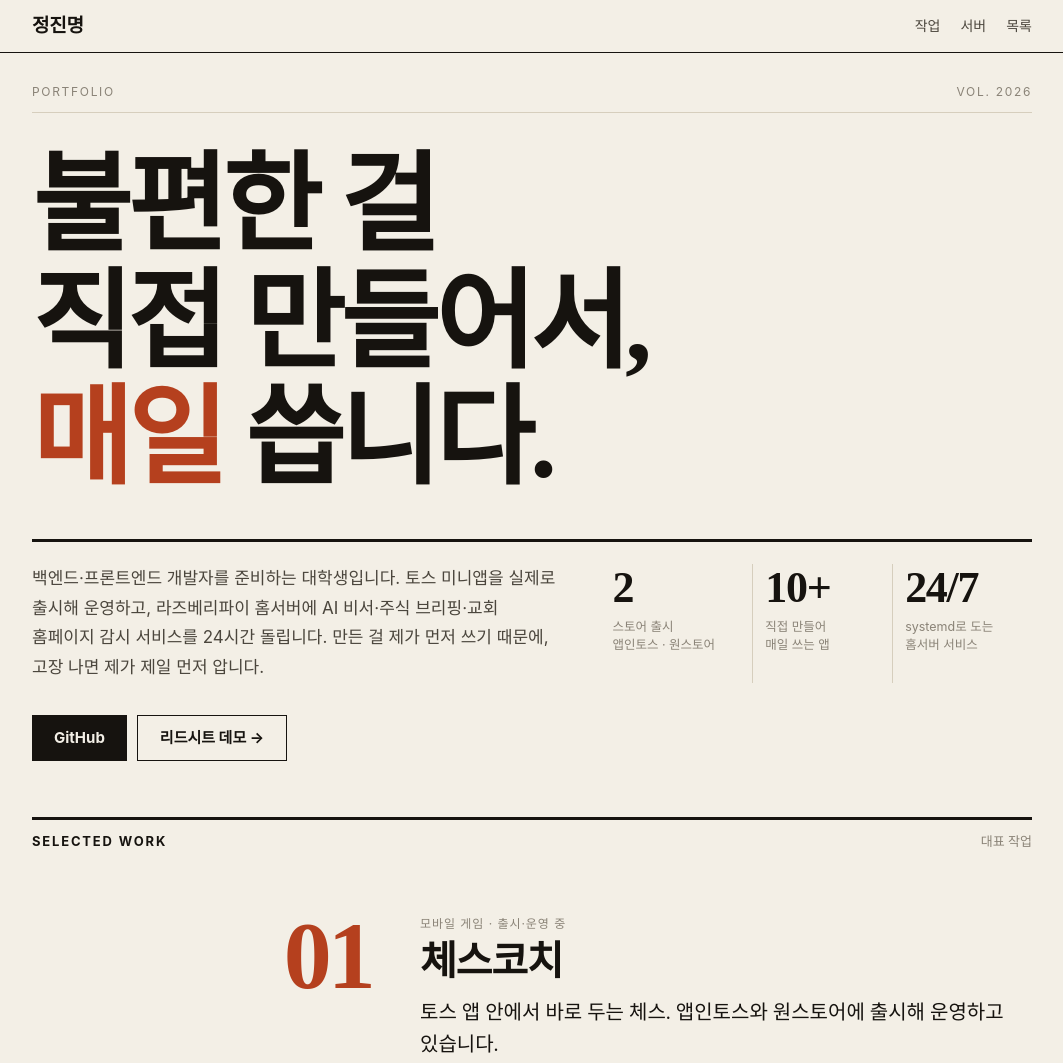
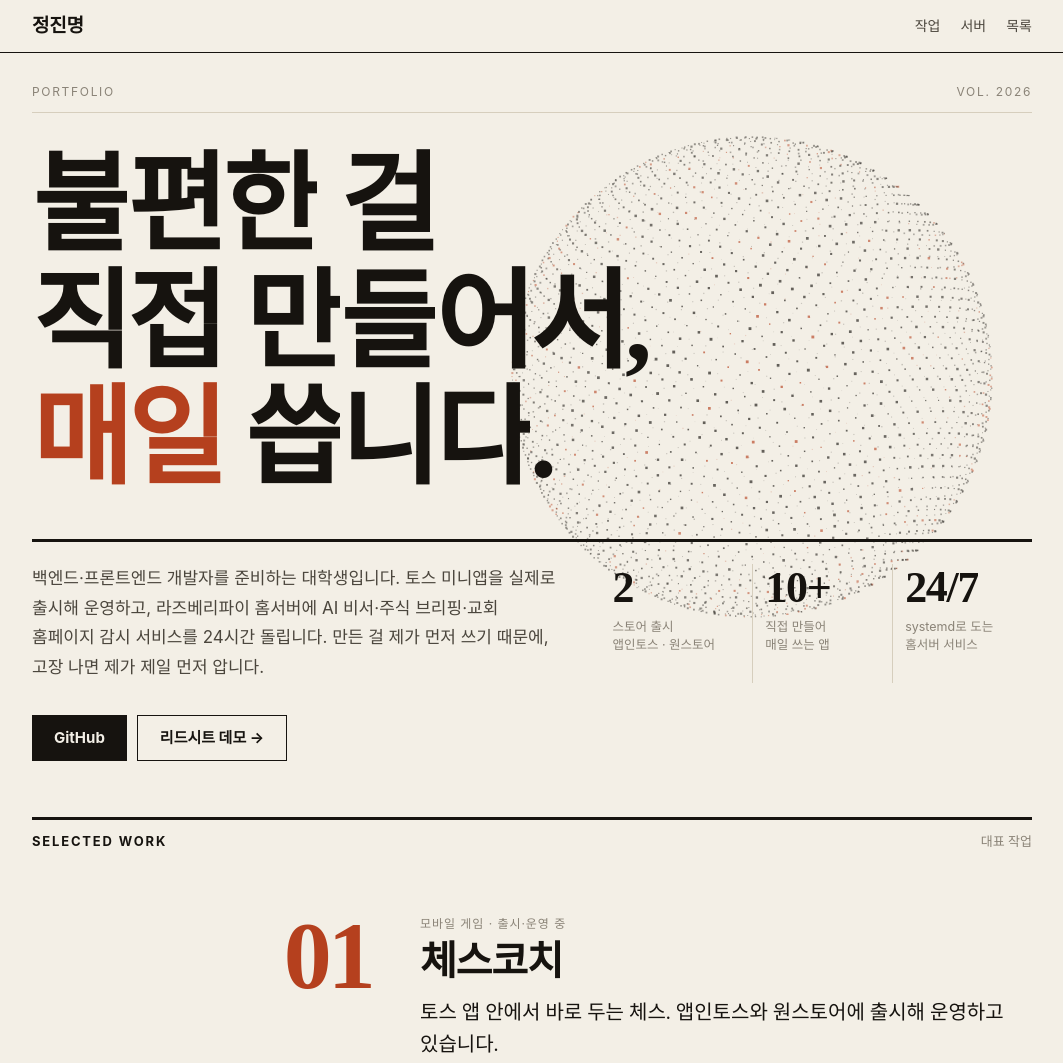
Before and after one commit to jin123-mye/jin123-mye.github.io, a plain HTML site: page index.html in a window 1280 px wide. Shown: the top 1063 px of the page, without its empty margins (108-1171 px from the left). Drawn offline with Linux system fonts and the light colour scheme; a web font is replaced by a local one.

Commit message:
모션 추가: 입자 구 히어로, 글자 등장, 숫자 슬롯, 카드 겹침 등 (움직임 줄이기 설정 시 꺼짐)
Co-Authored-By: Claude Sonnet 5.5 <noreply@anthropic.com>

```diff
--- a/index.html
+++ b/index.html
@@ -14,6 +14,7 @@
 <link rel="preconnect" href="https://fonts.gstatic.com" crossorigin>
 <link rel="stylesheet" href="https://fonts.googleapis.com/css2?family=Noto+Serif+KR:wght@500;700;900&display=swap">
 <link rel="stylesheet" href="https://cdn.jsdelivr.net/gh/orioncactus/pretendard@v1.3.9/dist/web/variable/pretendardvariable-dynamic-subset.min.css">
+<script>document.documentElement.classList.add("js")</script>
 <link rel="stylesheet" href="style.css">
 </head>
 <body>
@@ -30,6 +31,7 @@
 
 <main>
 <section class="hero wrap">
+  <canvas class="orb" aria-hidden="true"></canvas>
   <p class="issue"><span>Portfolio</span><span>Vol. 2026</span></p>
   <h1>불편한 걸<br>직접 만들어서,<br><em>매일</em> 씁니다.</h1>
   <div class="hero-foot">
@@ -219,5 +221,6 @@ Spring Boot
   <p><a href="https://github.com/jin123-mye">github.com/jin123-mye</a></p>
   <p class="muted">대부분의 코드는 개인 데이터가 섞여 있어 비공개 저장소에 있습니다. 화면은 실제 화면이거나 샘플 데이터입니다.</p>
 </footer>
+<script src="motion.js" defer></script>
 </body>
 </html>
--- /dev/null
+++ b/motion.js
@@ -0,0 +1,224 @@
+/* 모션 — "움직임은 사람이 뭔가 할 때만"(스크롤·마우스·클릭·화면에 보일 때).
+   혼자 계속 도는 건 없고, 움직임 줄이기 설정이면 전부 끈다(구는 정지 그림으로만). */
+(() => {
+  const root = document.documentElement;
+  const reduce = matchMedia('(prefers-reduced-motion: reduce)').matches;
+  const fine = matchMedia('(hover: hover) and (pointer: fine)').matches;
+  const $ = (s, el = document) => [...el.querySelectorAll(s)];
+  const clamp = (v, a, b) => Math.min(b, Math.max(a, v));
+
+  /* ── 첫 화면 입자 구 ── */
+  const cv = $('.orb')[0];
+  if (cv) {
+    const ctx = cv.getContext('2d');
+    const hero = cv.parentElement;
+    const N = innerWidth < 720 ? 2200 : 3400;
+    const P = [];
+    // 피보나치 구: 점이 고르게 퍼진다
+    for (let i = 0; i < N; i++) {
+      const y = 1 - (i + 0.5) * 2 / N, r = Math.sqrt(1 - y * y), a = i * 2.399963;
+      const ang = Math.random() * 6.283;
+      P.push({ x: Math.cos(a) * r, y, z: Math.sin(a) * r, px: 0, py: 0, vx: 0, vy: 0,
+               rx: Math.cos(ang), ry: Math.sin(ang), s: 0.6 + Math.random() * 0.8, acc: Math.random() < 0.13 });
+    }
+    let W = 0, dpr = 1, R = 0, ink = '#16130f', acc = '#b5401e';
+    let mx = -9999, my = -9999, running = false, idle = 0, lastSd = -1, lastRot = -1;
+    const readColors = () => {
+      const cs = getComputedStyle(root);
+      ink = cs.getPropertyValue('--ink').trim() || ink;
+      acc = cs.getPropertyValue('--accent').trim() || acc;
+    };
+    const place = (scatter) => {
+      const cx = W / 2, cy = W / 2;
+      for (const p of P) {
+        if (scatter) { p.px = cx + (Math.random() - 0.5) * W * 1.8; p.py = cy + (Math.random() - 0.5) * W * 1.8; p.vx = p.vy = 0; }
+      }
+    };
+    const size = () => {
+      const b = cv.getBoundingClientRect();
+      W = b.width; dpr = Math.min(devicePixelRatio || 1, 2);
+      cv.width = Math.round(W * dpr); cv.height = Math.round(W * dpr);
+      R = W * 0.4; ctx.setTransform(dpr, 0, 0, dpr, 0, 0);
+    };
+    const frame = () => {
+      const sd = clamp(scrollY / (hero.offsetHeight * 0.85), 0, 1);       // 스크롤하면 풀어진다
+      const rot = 0.5 + scrollY * 0.004;                                   // 스크롤에 따라서만 돈다
+      const cs = Math.cos(rot), sn = Math.sin(rot), tilt = 0.32, ct = Math.cos(tilt), st = Math.sin(tilt);
+      const cx = W / 2, cy = W / 2, rad = Math.max(70, W * 0.16);
+      const still = reduce;
+      let energy = 0;
+      ctx.clearRect(0, 0, W, W);
+      const fade = (1 - sd * 0.75) * (W < 500 ? 0.65 : 1);   // 폰에선 글자가 먼저 읽히게 옅게
+      for (let pass = 0; pass < 2; pass++) {
+        ctx.fillStyle = pass ? acc : ink;
+        for (const p of P) {
+          if (p.acc !== !!pass) continue;
+          const x1 = p.x * cs + p.z * sn, z1 = -p.x * sn + p.z * cs;
+          const y2 = p.y * ct - z1 * st, z2 = p.y * st + z1 * ct;
+          const tx = cx + x1 * R + p.rx * sd * R * 1.1;
+          const ty = cy + y2 * R + p.ry * sd * R * 0.9 + sd * sd * R * 0.7;
+          if (still) { p.px = tx; p.py = ty; }
+          else {
+            p.vx += (tx - p.px) * 0.055; p.vy += (ty - p.py) * 0.055;
+            const dx = p.px - mx, dy = p.py - my, d = Math.hypot(dx, dy);
+            if (d < rad && d > 0.01) { const f = (1 - d / rad); const k = f * f * 5.5; p.vx += dx / d * k; p.vy += dy / d * k; }
+            p.vx *= 0.86; p.vy *= 0.86; p.px += p.vx; p.py += p.vy;
+            energy += Math.abs(p.vx) + Math.abs(p.vy);
+          }
+          const depth = (z2 + 1) / 2;
+          ctx.globalAlpha = (0.16 + 0.5 * depth) * fade;
+          const s = (0.9 + 1.2 * depth) * p.s;
+          ctx.fillRect(p.px - s / 2, p.py - s / 2, s, s);
+        }
+      }
+      ctx.globalAlpha = 1;
+      lastSd = sd; lastRot = rot;
+      return energy / N;
+    };
+    const loop = () => {
+      const e = frame();
+      idle = e < 0.01 ? idle + 1 : 0;
+      if (idle > 20) { running = false; return; }   // 가만히 있으면 멈춘다
+      requestAnimationFrame(loop);
+    };
+    const kick = () => { idle = 0; if (!running && !reduce) { running = true; requestAnimationFrame(loop); } };
+
+    size(); readColors(); place(!reduce);
+    if (reduce) frame(); else kick();
+    addEventListener('resize', () => { size(); place(false); reduce ? frame() : kick(); });
+    matchMedia('(prefers-color-scheme: dark)').addEventListener('change', () => { setTimeout(() => { readColors(); reduce ? frame() : kick(); }, 30); });
+    if (!reduce) {
+      addEventListener('scroll', () => { if (scrollY < hero.offsetHeight * 1.2) kick(); }, { passive: true });
+      const move = (e) => { const b = cv.getBoundingClientRect(); mx = e.clientX - b.left; my = e.clientY - b.top; kick(); };
+      addEventListener('pointermove', move, { passive: true });
+      addEventListener('pointerdown', move, { passive: true });
+      document.addEventListener('pointerleave', () => { mx = my = -9999; kick(); });
+      addEventListener('pointerup', (e) => { if (e.pointerType === 'touch') { mx = my = -9999; kick(); } });
+    }
+  }
+
+  if (reduce) return;   // 아래는 전부 움직임 → 줄이기 설정이면 건너뜀
+  root.classList.add('motion');
+
+  /* ── 2. 서비스 이름: 글자마다 보이지 않는 줄 안에서 아래→위, 글자 간격 0.06초 ── */
+  const h1 = $('.hero h1')[0];
+  if (h1) {
+    h1.setAttribute('aria-label', h1.textContent.replace(/\s+/g, ' ').trim());
+    let n = 0;
+    const split = (node) => {
+      [...node.childNodes].forEach((c) => {
+        if (c.nodeType === 3) {
+          const frag = document.createDocumentFragment();
+          c.textContent.split(/(\s+)/).forEach((w) => {
+            if (!w) return;
+            if (/^\s+$/.test(w)) { frag.append(' '); return; }
+            const word = document.createElement('span'); word.className = 'w'; word.setAttribute('aria-hidden', 'true');
+            [...w].forEach((ch) => {
+              const o = document.createElement('span'); o.className = 'ch';
+              const i = document.createElement('span'); i.textContent = ch; i.style.setProperty('--i', n++);
+              o.append(i); word.append(o);
+            });
+            frag.append(word);
+          });
+          c.replaceWith(frag);
+        } else if (c.nodeType === 1 && c.tagName !== 'BR') { split(c); }
+      });
+    };
+    split(h1);
+    (document.fonts ? document.fonts.ready : Promise.resolve()).then(() => requestAnimationFrame(() => h1.classList.add('go')));
+  }
+
+  /* ── 3. 메뉴 밑줄: 메뉴 사이를 미끄러지듯 ── */
+  const nav = $('.mast nav')[0];
+  if (nav) {
+    const bar = document.createElement('i'); bar.className = 'nav-ink'; nav.append(bar);
+    const to = (a) => { bar.style.opacity = 1; bar.style.width = a.offsetWidth + 'px'; bar.style.transform = `translateX(${a.offsetLeft}px)`; };
+    $('a', nav).forEach((a) => { a.addEventListener('pointerenter', () => to(a)); a.addEventListener('focus', () => to(a)); });
+    nav.addEventListener('pointerleave', () => { bar.style.opacity = 0; });
+    nav.addEventListener('focusout', () => { bar.style.opacity = 0; });
+  }
+
+  /* ── 4. 버튼: 가까이 오면 끌려오고, 누르면 0.96배(CSS) ── */
+  if (fine) {
+    const btns = $('.btn');
+    addEventListener('pointermove', (e) => {
+      btns.forEach((b) => {
+        const r = b.getBoundingClientRect(), cx = r.left + r.width / 2, cy = r.top + r.height / 2;
+        const dx = e.clientX - cx, dy = e.clientY - cy;
+        const near = Math.abs(dx) < r.width / 2 + 70 && Math.abs(dy) < r.height / 2 + 70;
+        b.style.setProperty('--mx', near ? clamp(dx * 0.28, -14, 14) + 'px' : '0px');
+        b.style.setProperty('--my', near ? clamp(dy * 0.4, -10, 10) + 'px' : '0px');
+      });
+    }, { passive: true });
+  }
+
+  /* ── 5. 숫자: 화면에 보이면 자리마다 슬롯처럼 굴러가서 멈춘다 ── */
+  $('.stats b').forEach((b) => {
+    const txt = b.textContent; b.setAttribute('aria-label', txt); b.textContent = '';
+    let k = 0;
+    [...txt].forEach((ch) => {
+      if (/\d/.test(ch)) {
+        const box = document.createElement('x-r'); box.className = 'roll'; box.setAttribute('aria-hidden', 'true');
+        const st = document.createElement('x-s'); st.className = 'strip';
+        st.style.setProperty('--d', +ch + 10); st.style.setProperty('--k', k++);
+        st.innerHTML = Array.from({ length: 20 }, (_, i) => `<x-d>${i % 10}</x-d>`).join('');
+        box.append(st); b.append(box);
+      } else { const s = document.createElement('x-c'); s.setAttribute('aria-hidden', 'true'); s.textContent = ch; b.append(s); }
+    });
+  });
+
+  /* ── 보일 때 한 번 재생(제품 화면 덮개 0.8초 · 숫자) ── */
+  const io = new IntersectionObserver((es) => es.forEach((e) => { if (e.isIntersecting) { e.target.classList.add('in'); io.unobserve(e.target); } }), { threshold: 0.22 });
+  $('.plate, .stats').forEach((el) => io.observe(el));
+
+  /* ── 7. 기능 카드가 겹겹이 쌓임 ── */
+  const cards = $('#work .story');
+  const sizeCards = () => {
+    cards.forEach((c) => { c.style.setProperty('--stick', Math.min(16, innerHeight - c.offsetHeight - 16) + 'px'); });
+  };
+  const stack = () => {
+    cards.forEach((c, i) => {
+      const n = cards[i + 1]; if (!n) return;
+      const stuck = parseFloat(c.style.getPropertyValue('--stick')) || 16;
+      const p = clamp(1 - (n.getBoundingClientRect().top - stuck) / Math.max(1, c.offsetHeight), 0, 1);
+      c.style.setProperty('--sc', (1 - 0.06 * p).toFixed(4));
+      c.style.setProperty('--dim', (0.45 * p).toFixed(3));
+      c.style.setProperty('--op', (1 - p * p).toFixed(3));
+    });
+  };
+  sizeCards(); stack();
+  addEventListener('resize', () => { sizeCards(); stack(); });
+  addEventListener('load', () => { sizeCards(); stack(); });
+  $('#work img').forEach((im) => im.addEventListener('load', () => { sizeCards(); stack(); }));
+
+  /* ── 9. 헤더: 내리면 숨고, 올리면 나타난다 ── */
+  const mast = $('.mast')[0]; let ly = scrollY;
+  addEventListener('scroll', () => {
+    const y = scrollY, d = y - ly;
+    if (mast && Math.abs(d) > 6) { mast.classList.toggle('hide', d > 0 && y > 90); ly = y; }
+    stack();
+  }, { passive: true });
+
+  /* ── 8. 기능 이름에 마우스를 올리면 커서 옆에 작은 미리보기 ── */
+  if (fine) {
+    const peek = document.createElement('div'); peek.className = 'peek'; peek.setAttribute('aria-hidden', 'true'); document.body.append(peek);
+    let tx = 0, ty = 0, x = 0, y = 0, on = false, raf = 0;
+    const step = () => {
+      x += (tx - x) * 0.2; y += (ty - y) * 0.2;
+      peek.style.transform = `translate(${x + 22}px, ${y + 22}px)`;
+      if (on || Math.abs(tx - x) > 0.5) raf = requestAnimationFrame(step); else raf = 0;
+    };
+    $('.story h3').forEach((h) => {
+      const st = h.closest('.story'), img = st.querySelector('.plate img'), pre = st.querySelector('.plate pre');
+      h.classList.add('peekable');
+      h.addEventListener('pointerenter', (e) => {
+        peek.replaceChildren();
+        if (img) { const c = new Image(); c.src = img.currentSrc || img.src; peek.append(c); peek.classList.remove('txt'); }
+        else if (pre) { const c = document.createElement('pre'); c.textContent = pre.textContent; peek.append(c); peek.classList.add('txt'); }
+        tx = x = e.clientX; ty = y = e.clientY; on = true; peek.classList.add('on'); if (!raf) raf = requestAnimationFrame(step);
+      });
+      h.addEventListener('pointermove', (e) => { tx = e.clientX; ty = e.clientY; if (!raf) raf = requestAnimationFrame(step); });
+      h.addEventListener('pointerleave', () => { on = false; peek.classList.remove('on'); });
+    });
+  }
+})();
--- a/style.css
+++ b/style.css
@@ -151,3 +151,55 @@ section { padding-bottom: 32px; }
   .no { font-size: 44px; }
   .stats li { padding: 0 8px; }
 }
+
+/* ───────── 모션 ─────────
+   움직임은 사람이 뭔가 할 때만. 움직임 줄이기 설정이면 motion.js가 .motion을 안 붙여서 아래가 전부 꺼진다. */
+
+/* 첫 화면 입자 구 — 혼자 돌지 않고, 마우스·스크롤에만 반응 */
+.hero { position: relative; }
+.hero > :not(.orb) { position: relative; z-index: 1; }
+.orb { position: absolute; z-index: 0; top: 24px; right: 0; width: min(100%, 560px); aspect-ratio: 1; pointer-events: none; }
+@media (min-width: 860px) { .orb { right: 20px; width: 600px; } }
+.mast { transition: transform .35s cubic-bezier(.22, 1, .36, 1); }
+.mast.hide { transform: translateY(-100%); }
+
+/* 버튼: 가까이 오면 끌려오고 누르면 0.96배 */
+.btn { transform: translate(var(--mx, 0), var(--my, 0)) scale(var(--s, 1)); transition: transform .22s cubic-bezier(.22, 1, .36, 1), background .2s, color .2s; }
+.btn:active { --s: .96; }
+
+.motion .mast nav { position: relative; }
+.nav-ink { position: absolute; left: 0; bottom: -6px; height: 2px; width: 0; background: var(--accent); opacity: 0; pointer-events: none;
+  transition: transform .35s cubic-bezier(.22, 1, .36, 1), width .35s cubic-bezier(.22, 1, .36, 1), opacity .2s; }
+
+/* 서비스 이름: 글자마다 아래→위, 처음 빠르고 끝은 부드럽게 */
+.w { display: inline-block; white-space: nowrap; }
+.ch { display: inline-block; overflow: hidden; vertical-align: top; padding-bottom: .1em; margin-bottom: -.1em; }
+.ch > span { display: inline-block; }
+.motion .hero h1 .ch > span { transform: translateY(112%); }
+.motion .hero h1.go .ch > span { transform: none; transition: transform .95s cubic-bezier(.16, 1, .3, 1); transition-delay: calc(var(--i) * .06s); }
+
+/* 숫자: 자리마다 슬롯처럼 */
+.roll { display: inline-block; height: 1.1em; overflow: hidden; vertical-align: top; }
+.strip { display: block; transform: translateY(0); }
+.strip > x-d { display: block; height: 1.1em; line-height: 1.1; }
+.motion .stats.in .strip { transform: translateY(calc(var(--d) * -1.1em)); transition: transform 1.5s cubic-bezier(.16, 1, .3, 1); transition-delay: calc(var(--k) * .14s + .1s); }
+
+/* 제품 화면: 덮개가 위에서 아래로 걷히듯 0.8초 */
+.motion .plate { position: relative; overflow: hidden; }
+.motion .plate::after { content: ""; position: absolute; inset: 0; background: var(--paper); transform-origin: 50% 100%; transition: transform .8s cubic-bezier(.77, 0, .18, 1); }
+.motion .plate.in::after { transform: scaleY(0); }
+
+/* 기능 카드: 겹겹이 쌓임 — 덮이는 카드는 작아지고 어두워진다 */
+.motion #work .story { position: sticky; top: var(--stick, 16px); background: var(--paper); transform-origin: 50% 0;
+  transform: scale(var(--sc, 1)); opacity: var(--op, 1); }
+.motion #work .story::after { content: ""; position: absolute; inset: 0; background: #000; opacity: var(--dim, 0); pointer-events: none; }
+.motion #work .story:last-child { border-bottom: 0; }
+
+/* 기능 이름 호버 미리보기 */
+.peekable { cursor: default; }
+.peek { position: fixed; left: 0; top: 0; z-index: 30; width: 150px; max-height: 230px; overflow: hidden; background: var(--tone); border: 1px solid var(--ink);
+  pointer-events: none; opacity: 0; scale: .92; transition: opacity .18s, scale .22s cubic-bezier(.22, 1, .36, 1); }
+.peek.on { opacity: 1; scale: 1; }
+.peek img { width: 100%; height: 230px; object-fit: cover; object-position: top; }
+.peek.txt { width: 210px; padding: 8px 10px; }
+.peek pre { margin: 0; font: 10px/1.55 var(--mono); color: var(--ink); white-space: pre; }
```
Also changed, not shown: 1 other file.
